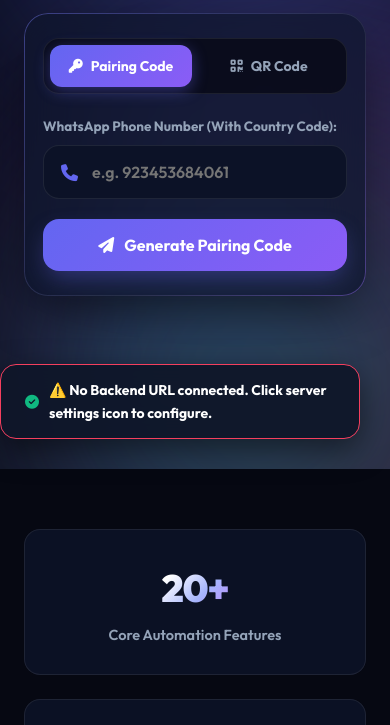
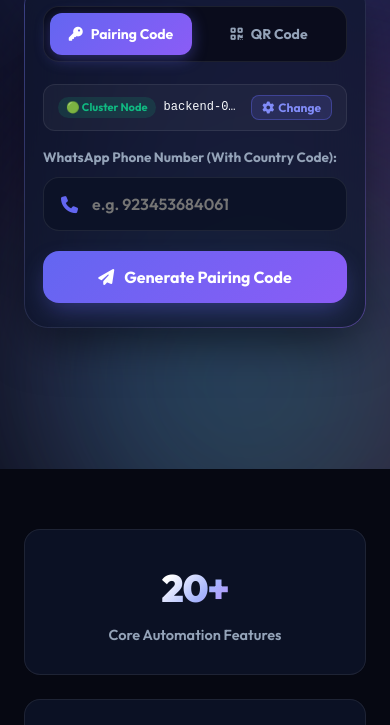
Before and after one commit to KaifxChaudhary-dev/KaifxWasi-Frontend, a website: page index.html in a window 390 px wide. Shown: the part 375-1100 px from the top of the page. Drawn offline with Linux system fonts and the light colour scheme; no server answers.

Commit message:
feat: add primary backend default fallback and mobile server switcher bar on pairing card

```diff
--- a/index.html
+++ b/index.html
@@ -1272,6 +1272,17 @@
 
                     <!-- Pairing Code Tab -->
                     <div class="pair-panel active" id="pairPanel">
+                        <!-- Mobile Server Switcher Bar -->
+                        <div style="background: rgba(255,255,255,0.04); border: 1px solid var(--border-glass); border-radius: 12px; padding: 10px 14px; margin-bottom: 16px; display: flex; justify-content: space-between; align-items: center; gap: 10px;">
+                            <div style="display: flex; align-items: center; gap: 8px; overflow: hidden; flex: 1;">
+                                <span style="font-size: 11px; padding: 2px 8px; border-radius: 99px; background: rgba(16, 185, 129, 0.15); color: #10b981; font-weight: 700; flex-shrink: 0;">🟢 Cluster Node</span>
+                                <span id="activeServerText" style="font-size: 12px; font-family: monospace; color: #f8fafc; overflow: hidden; text-overflow: ellipsis; white-space: nowrap;">Connecting...</span>
+                            </div>
+                            <button type="button" onclick="openServerSettingsModal()" style="background: rgba(99, 102, 241, 0.15); border: 1px solid var(--border-glow); color: #818cf8; font-size: 12px; font-weight: 700; cursor: pointer; padding: 4px 10px; border-radius: 8px; flex-shrink: 0; display: inline-flex; align-items: center; gap: 4px;">
+                                <i class="fa-solid fa-gear"></i> Change
+                            </button>
+                        </div>
+
                         <div class="input-box">
                             <label class="input-label">WhatsApp Phone Number (With Country Code):</label>
                             <div class="phone-input-group">
@@ -1703,6 +1714,8 @@
         // -------------------------------------------------------------
         // PAIRING API INTEGRATION (Multi-Server & Vercel Compatible)
         // -------------------------------------------------------------
+        const PRIMARY_DEFAULT_BACKEND = 'https://backend-01-24b5dad12790.herokuapp.com';
+
         function getFrontendBackendUrl() {
             const params = new URLSearchParams(window.location.search);
             const queryUrl = params.get('server') || params.get('backend');
@@ -1721,15 +1734,25 @@
             if (!url && window.location.hostname !== 'localhost' && !window.location.hostname.includes('vercel.app')) {
                 url = window.location.origin;
             }
-            return (url || '').replace(/\/+$/, '');
-        }
+            return (url || PRIMARY_DEFAULT_BACKEND).replace(/\/+$/, '');
+        }
+
+        function updateActiveServerUI() {
+            const current = getFrontendBackendUrl();
+            const textEl = document.getElementById('activeServerText');
+            if (textEl) {
+                try {
+                    const host = new URL(current).hostname;
+                    textEl.innerText = host;
+                } catch (e) {
+                    textEl.innerText = current || 'No backend connected';
+                }
+            }
+        }
+        updateActiveServerUI();
 
         function apiFetch(endpoint, options = {}) {
             const base = getFrontendBackendUrl();
-            if (!base && !endpoint.startsWith('http')) {
-                showToast('⚠️ No Backend URL connected. Click server settings icon to configure.', false);
-                return Promise.reject(new Error('No backend URL configured'));
-            }
             const url = endpoint.startsWith('http') ? endpoint : `${base}${endpoint}`;
             return fetch(url, options);
         }
```
Also changed, not shown: admin.html (+7 -4 lines).
